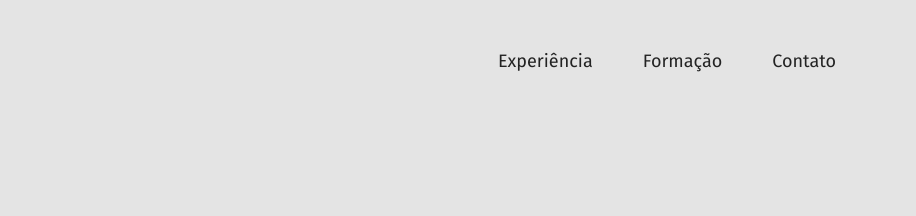
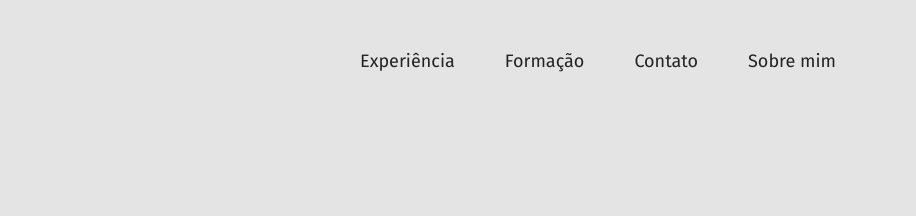
Before and after one commit to Luishenr0700/Luishenr0700.github.io, a plain HTML site: page index.html in a window 1280 px wide. Shown: the top 216 px of the page, 364-1280 px from the left. Drawn offline with Linux system fonts and the light colour scheme.

Commit message:
Novo Menu Sobre mim

```diff
--- a/index.html
+++ b/index.html
@@ -21,6 +21,7 @@
         <li><a href="#experiencia">Experiência</a></li>
         <li><a href="#formacao">Formação</a></li>
         <li><a href="#contato">Contato</a></li>
+        <li><a href="#Sobre">Sobre mim</a></li>
       </ul>
     </nav>
   </header>
```
